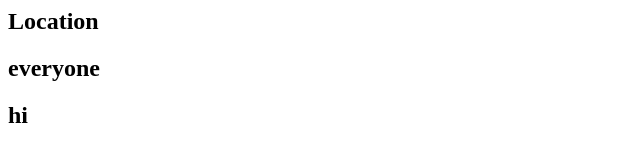
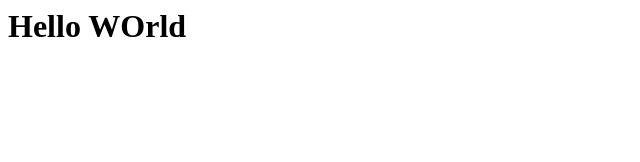
Before and after one commit to GautamGupta123/demo, a plain HTML site: page index.html in a window 1280 px wide. Shown: the whole page, without its empty margins (0-640 px from the left). Drawn offline with Linux system fonts and the light colour scheme.

Commit message:
Kshitij Added

```diff
--- a/index.html
+++ b/index.html
@@ -1,3 +1 @@
-<h2>Location</h2>
-<h2>everyone</h2>
-<h2>hi</h2>
+<h1>Hello WOrld</h1>
```
